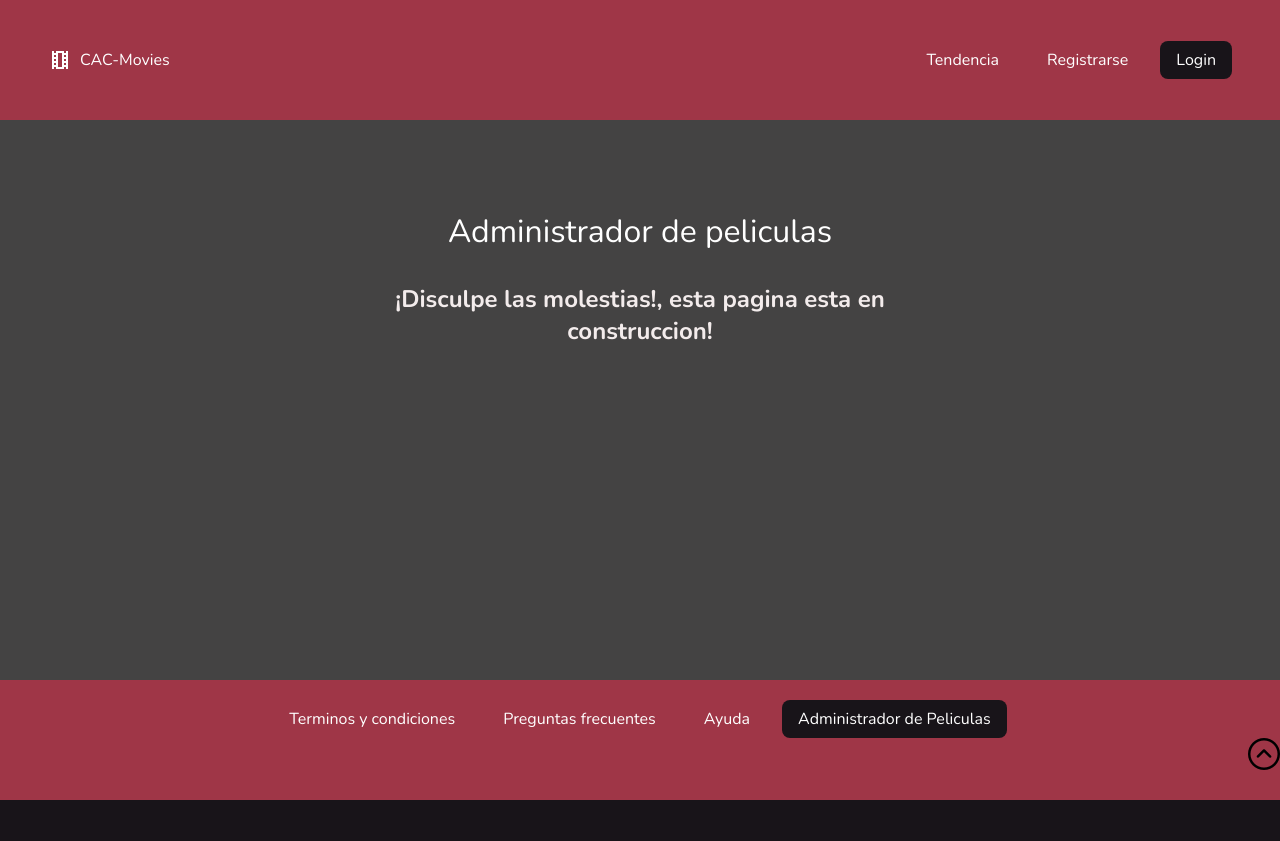
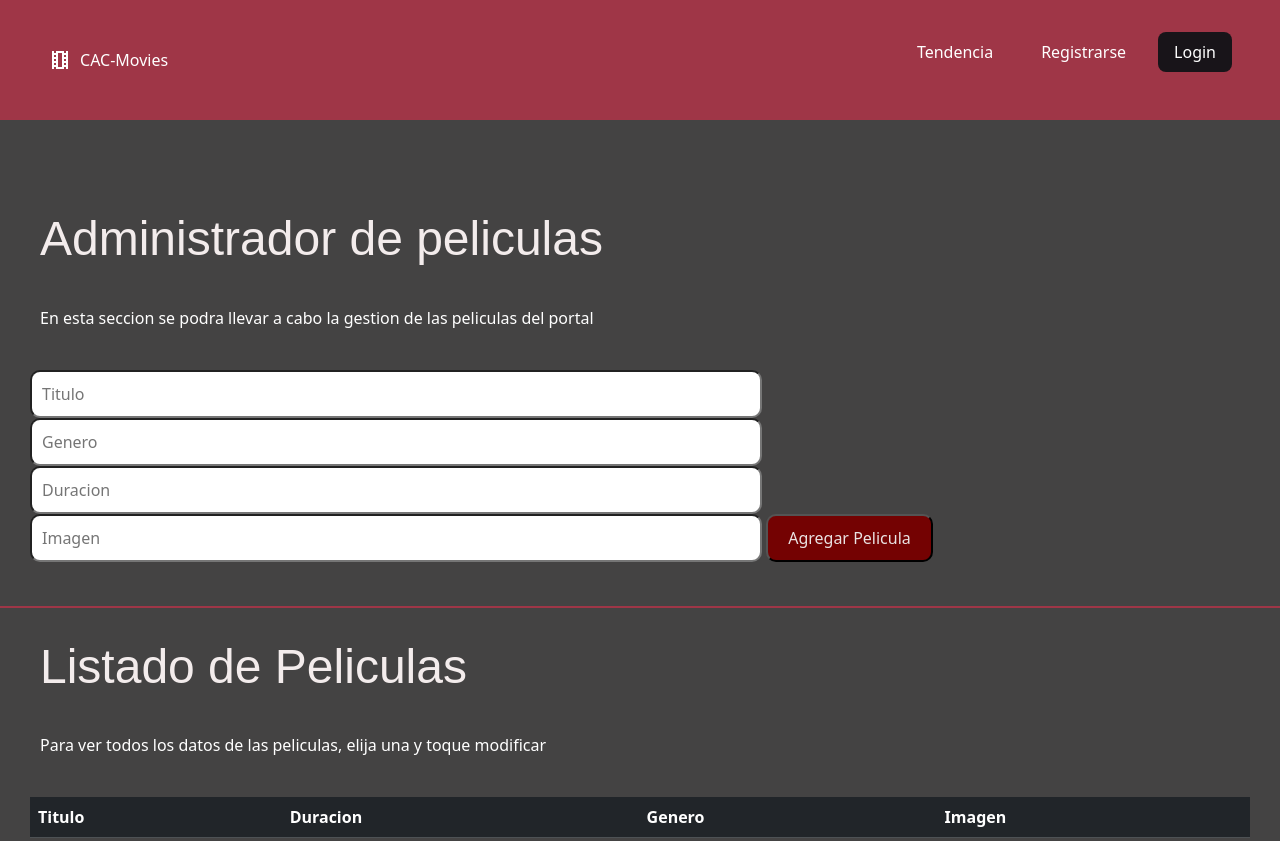
Before and after one commit to LorenaSuarez0609/CAC_BuscadorPeliculas, a plain HTML site: page pages/admPeliculas.html in a window 1280 px wide. Shown: the top 841 px of the page. Before the commit the page ends 800 px from the top, so only its background shows below. Drawn offline with nearby package versions, Linux system fonts and the light colour scheme; a script that the page names is missing.

Commit message:
adminisrador de peliculas

```diff
--- a/pages/admPeliculas.html
+++ b/pages/admPeliculas.html
@@ -4,39 +4,58 @@
     <meta charset="UTF-8">
     <meta name="viewport" content="width=device-width, initial-scale=1.0">
     <link rel="stylesheet" href="../style/index.css">
-    <link rel="stylesheet" href="../style/terminos.css">
     <link rel="stylesheet" href="../style/admPeliculas.css">
     <title>Administrador de Peliculas</title>
     <link rel="stylesheet" href="https://fonts.googleapis.com/css2?family=Material+Symbols+Outlined:opsz,wght,FILL,GRAD@24,400,0,0" />
+    <link href="https://cdn.jsdelivr.net/npm/bootstrap@5.3.3/dist/css/bootstrap.min.css" rel="stylesheet" integrity="sha384-QWTKZyjpPEjISv5WaRU9OFeRpok6YctnYmDr5pNlyT2bRjXh0JMhjY6hW+ALEwIH" crossorigin="anonymous">
 </head>
 <body>
     <header>
         <nav>
-            <a href="/index.html" class="logo">
-                <span class="material-symbols-outlined">
+            <a  href="/index.html" class="logo">
+                <span  class="material-symbols-outlined">
                     theaters
                 </span>
                 <span>CAC-Movies</span>
             </a>
             <ul>
-                <li><a href="./tendencias.html">Tendencia</a></li>
-                <li><a href="/pages/registro.html">Registrarse</a></li>
-                <li><a href="/pages/login.html">Login</a></li>
+                <li><a class= "linea" href="./tendencias.html">Tendencia</a></li>
+                <li><a class= "linea" href="/pages/registro.html">Registrarse</a></li>
+                <li><a class= "linea" href="/pages/login.html">Login</a></li>
 
             </ul>
         </nav>
     </header>
     <main class="main" id="main">
         <section class="aclamadas">
-            <h2 class="titulo-tendencias">Administrador de peliculas</h2>
+            <h3 class="titulo-tendencias">Administrador de peliculas</h3>
             <div class="container-tendencias">
-                <div class="container">
-                    <h1>¡Disculpe las molestias!, esta pagina esta en construccion!</h1>
-                    <!--<input type="text" id="searchInput" placeholder="Ingrese el título de la película">
-                    <button id="searchButton">Buscar</button>
-                    <div id="results"></div>
-                    -->
+                <p class="listado">En esta seccion se podra llevar a cabo la gestion de las peliculas del portal</p>
+                    <form class="contenedor-peliculas">
+                        <br>
+                        <input type="text" id="searchInput" placeholder="Titulo">
+                        <input type="text" id="searchInput" placeholder="Genero">
+                        <input type="text" id="searchInput" placeholder="Duracion">
+                        <br>
+                        <input type="text" id="searchInput" placeholder="Imagen">
+                        <button id="searchButton">Agregar Pelicula</button>
+                        <div id="results"></div>
+                    </form>
                 </div>
+            <br>
+            <div class="linea-Divisoria"></div>
+            <h3 class ="titulo-tendencias"> Listado de Peliculas</h3>
+            <p class="listado"> Para ver todos los datos de las peliculas, elija una y toque modificar </p>
+            <br>
+            <div class="contenedor-listado">
+                <table class="table">
+                    <thead class="table-dark">
+                        <th> Titulo</th>
+                        <th> Duracion</th>
+                        <th> Genero</th>
+                        <th> Imagen</th>
+                    </thead>
+                </table>
             </div>
         </section>
         <section></section>
--- a/style/admPeliculas.css
+++ b/style/admPeliculas.css
@@ -1,33 +1,45 @@
 .titulo-tendencias{
     padding-top: 30px;
-    text-align: center;
+    padding-left: 40px;
     padding-bottom: 30px;
+    color: #f3ecec;
+    font-family:  Arial, Helvetica, sans-serif;
+    font-size: 300%;
 }
-.container {
 
+.linea, .logo{
+      text-decoration-line: none;
+      color:white;
+  }
+
+  .container {
     max-width: 500px;
     margin: 0 auto;
     text-align: center;
   }
-
-  h1 {
+h1 {
     color: #f3ecec;
   }
 
-  input[type="text"] {
-    width: 300px;
+#searchInput{
+    width: 60%;
     padding: 10px;
     font-size: 16px;
     color:black;
+    border-radius: 10px;
   }
-
-  button {
+#searchButton {
     padding: 10px 20px;
     font-size: 16px;
     background-color: #740202;
-    color: #2c2b2b;
-    border: none;
+    color: #eae3e3;
+    border-radius: 10px;
     cursor: pointer;
+  }
+
+.linea-Divisoria{
+    height: 2px;
+    background-color: var(--bgprimary);
   }
 
   #results {
@@ -62,3 +74,24 @@
   .main{
     min-height:70vh;
   }
+
+  .listado {
+    padding-left: 40px;
+  }
+  .contenedor-peliculas, .contenedor-listado{
+    margin-right: 30px;
+    margin-left:30px;
+  }
+
+  @media (max-width: 550px){
+    .titulo-tendencias h2{
+          font-size: 16px;
+        }
+        .container h1{
+          font-size: 16px;
+        }
+        #searchButton, #searchInput{
+          font-size: 12px;
+        }
+
+  }
--- a/style/index.css
+++ b/style/index.css
@@ -315,12 +315,18 @@ header{
 
         .contenedor-gallery{
             margin-left: 30px;
-            margin-right: 30px
+            margin-right: 30px;
         }
+
 
         .pelicula h3{
             text-transform: uppercase;
             font-size: 1.2rem;
+        }
+
+        .pelicula img{
+            width: 30vw;
+            height: 30vh;
         }
 
 
@@ -380,6 +386,13 @@ header{
             justify-content: flex-end;
         }
     }
+    .contenedor-gallery{
+        display: flex;
+        flex-direction: row;
+        align-items: center;
+
+    }
+
     .poster{
         width: 7vh;
         height: 80vw;
```
